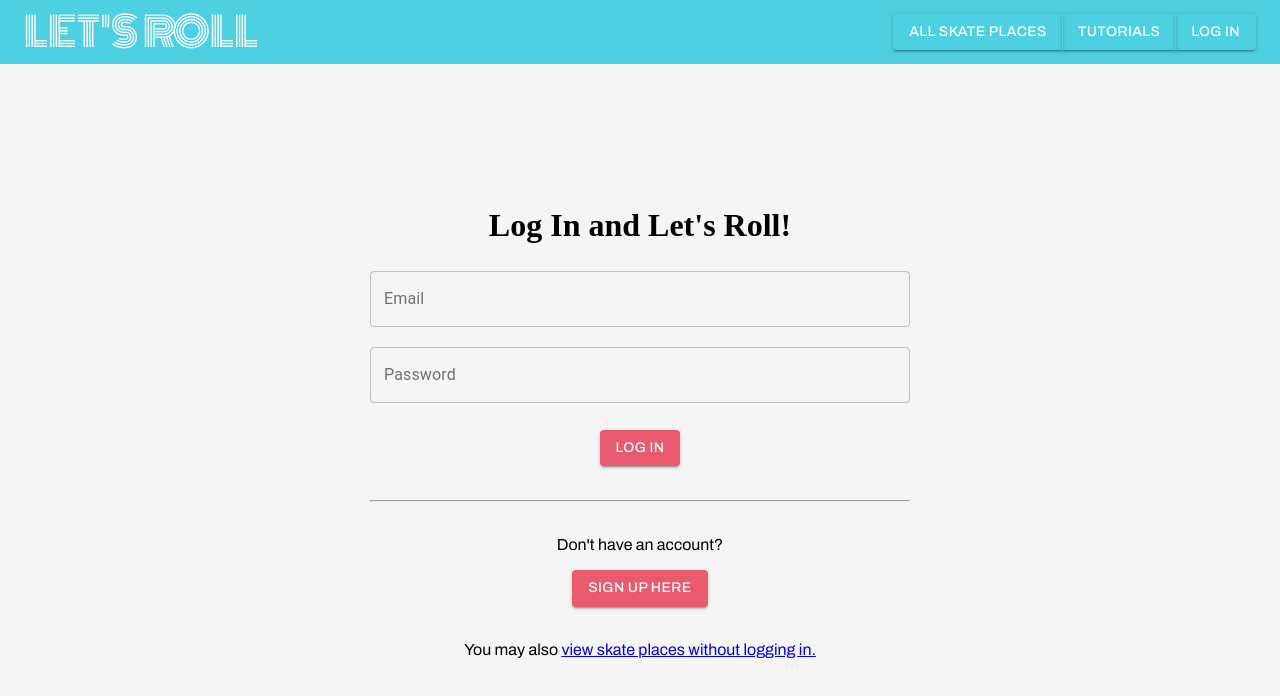
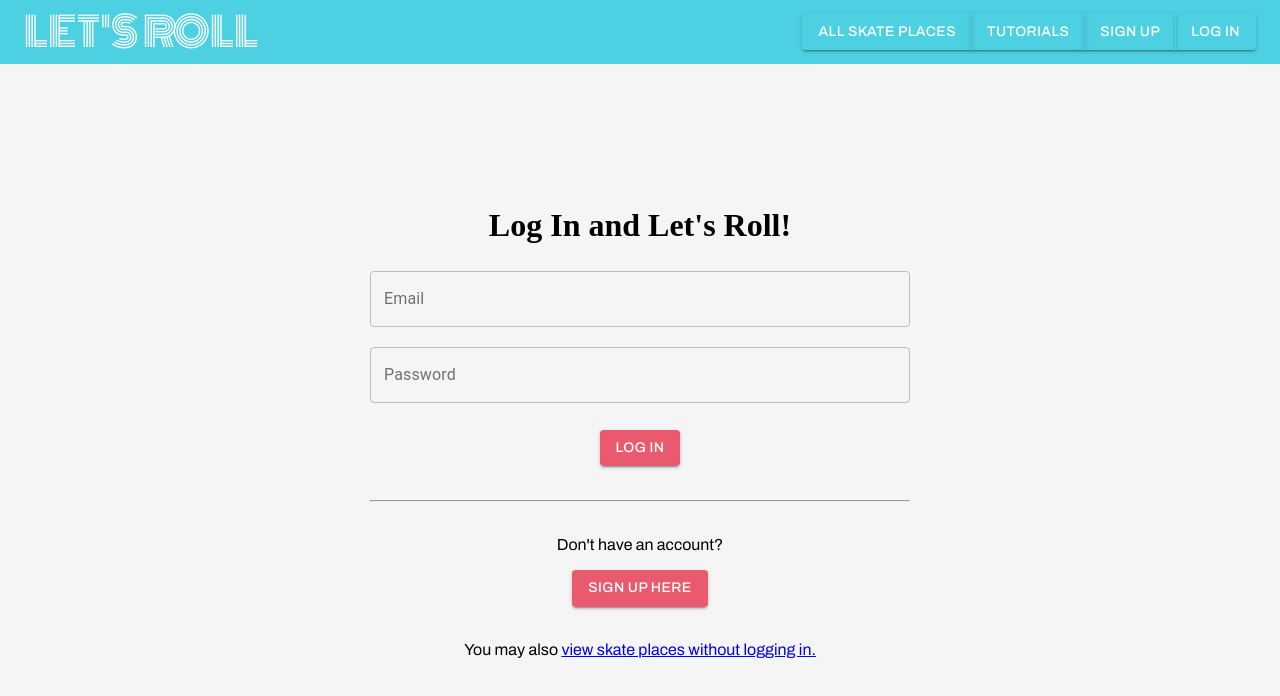
Before and after one commit to jadavianett/Lets-Roll, a React (Create React App) app in the folder client/: page / in a window 1280 px wide. Shown: the top 696 px of the page. Built offline with nearby package versions, Linux system fonts and the light colour scheme; a web font is replaced by a local one.

Commit message:
added 'signup' to guest app bar

```diff
--- a/client/src/components/GuestAppBar.jsx
+++ b/client/src/components/GuestAppBar.jsx
@@ -86,7 +86,9 @@ function GuestAppBar(props) {
                   <MenuItem onClick={() => handleClose("/tutorials")}>
                     TUTORIALS
                   </MenuItem>
-
+                  <MenuItem onClick={() => handleClose("/signup")}>
+                    SIGN UP
+                  </MenuItem>
                   <MenuItem onClick={() => handleClose("/login")}>
                     LOG IN
                   </MenuItem>
@@ -106,7 +108,11 @@ function GuestAppBar(props) {
                       TUTORIALS
                     </Link>
                   </Button>
-
+                  <Button variant="contained" className="nav-button">
+                    <Link to="/signup" className="no-link-style">
+                      SIGN UP
+                    </Link>
+                  </Button>
                   <Button variant="contained" className="nav-button">
                     <Link to="/login" className="no-link-style">
                       LOG IN
```
